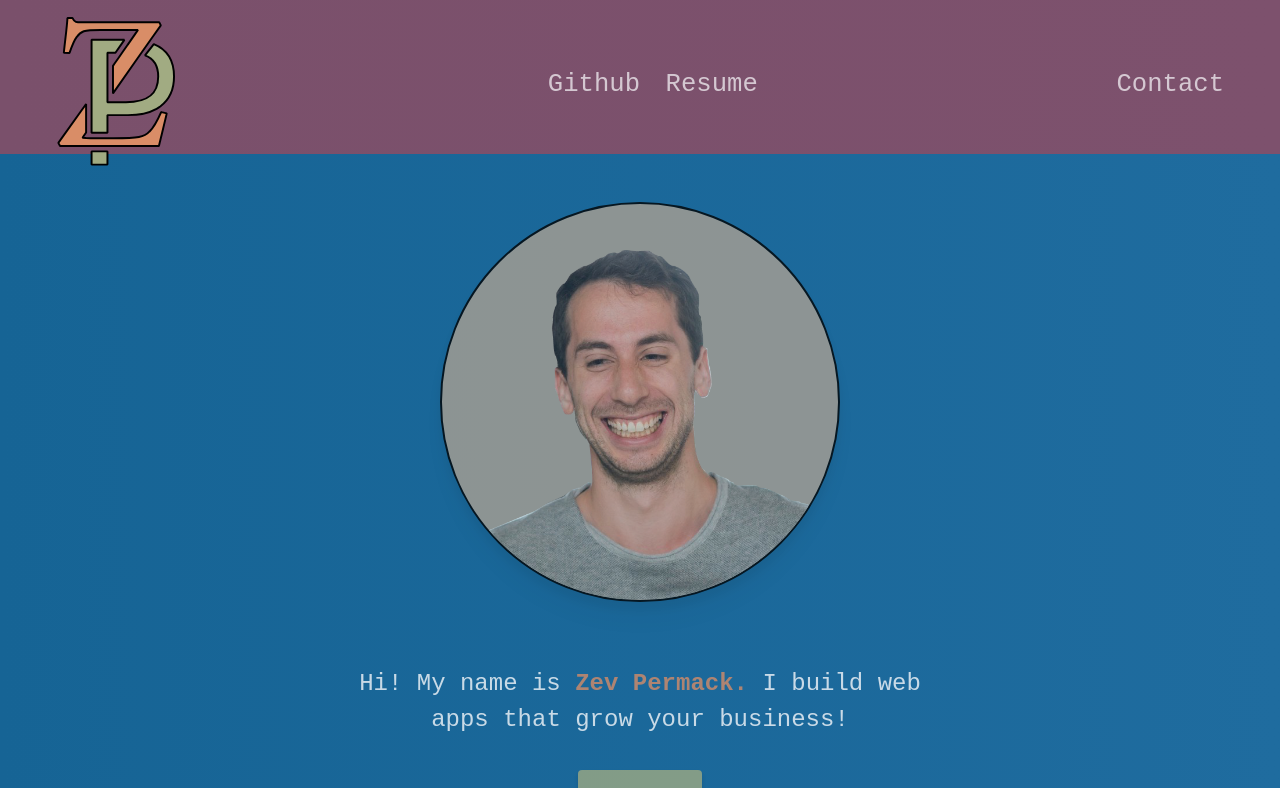
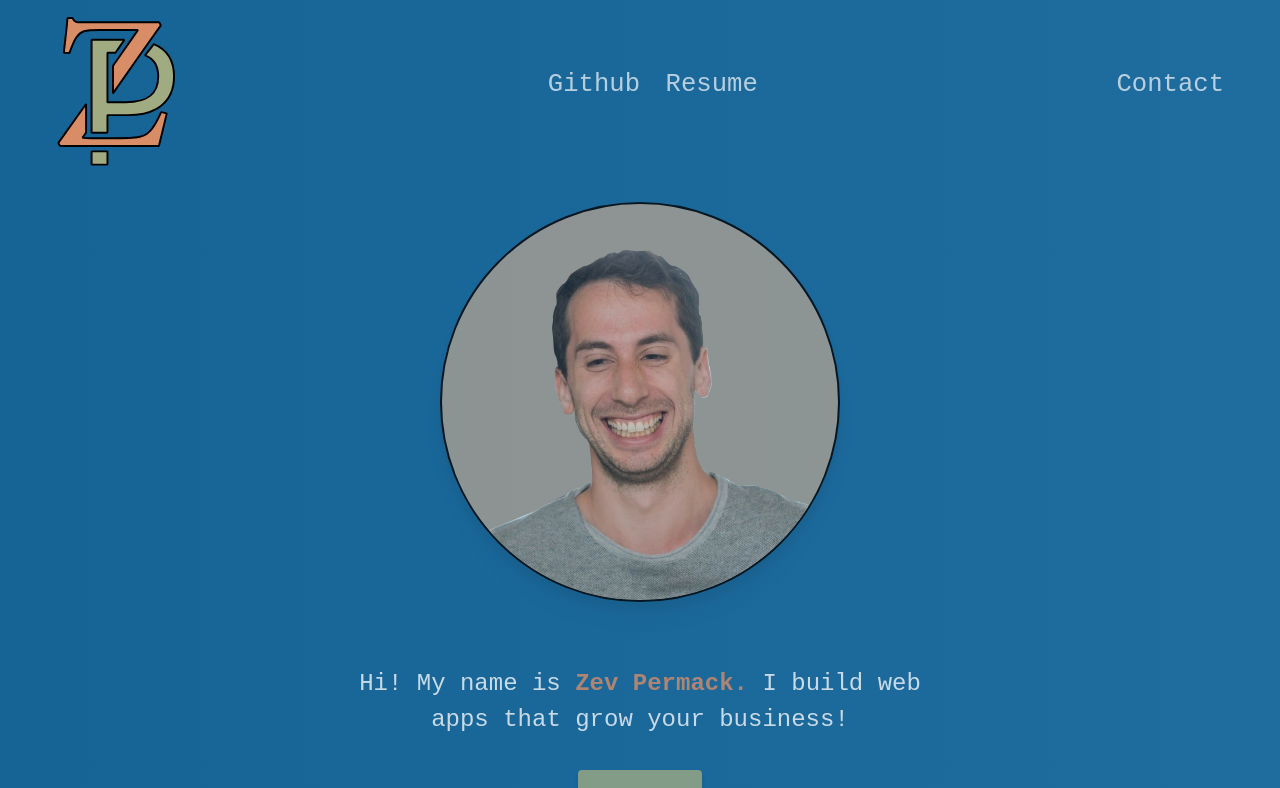
Before and after one commit to rewpt/portfolio, a React (Create React App) app: page / in a window 1280 px wide. Shown: the top 788 px of the page. Built offline with nearby package versions, Linux system fonts and the light colour scheme.

Commit message:
Change nav color and bring in the open close caret

```diff
--- a/src/components/Nav.jsx
+++ b/src/components/Nav.jsx
@@ -1,6 +1,8 @@
 import React, { useState } from "react";
 import NavModal from "./NavModal";
 import Logo from "./Logo";
+import { useIsSmall } from "../hooks/useMediaQuery";
+import { useIsLarge } from "../hooks/useMediaQuery";
 import classNames from "classnames";
 import { motion } from "framer-motion";
 import { faAngleUp } from "@fortawesome/free-solid-svg-icons";
@@ -20,9 +22,15 @@ function Nav() {
     hidden: navOpen,
     "hover:cursor-pointer hover:text-zdgreen text-zbg rotate-180": !navOpen,
   });
+  const logoDivWidth = classNames({
+    "max-w-[300px] self-start": useIsSmall(),
+    "max-w-[1200px]": useIsLarge(),
+  });
   return (
-    <nav className="flex flex-col items-center w-full top-0 bg-gradient-to-r from-zlpurple to-zvlpurple">
-      <div className="pt-[1em] px-[1em] max-w-[1200px] bg-opacity-0 flex justify-between items-start w-full">
+    <nav className="flex flex-col items-center w-full top-0 bg-gradient-to-r from-zblue to-zhonolulublue">
+      <div
+        className={`pt-[1em] px-[1em] ${logoDivWidth} bg-opacity-0 flex justify-between items-start w-full`}
+      >
         <motion.div className="logo-container h-[30vw] w-[25vw] max-h-[138px] max-w-[120px]">
           <Logo></Logo>
         </motion.div>
```
